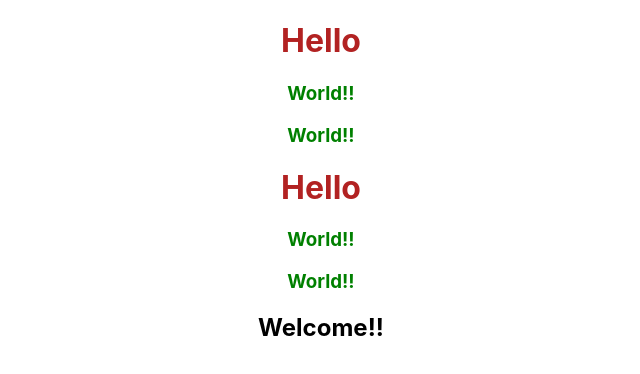
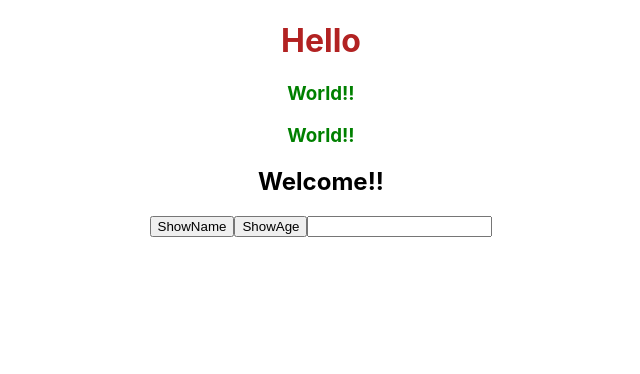
Before and after one commit to cjy324/react_exam, a React (Create React App) app: page / in a window 1280 px wide. Shown: the top 374 px of the page, without its empty margins (319-959 px from the left). Built offline with nearby package versions, Linux system fonts and the light colour scheme.

Commit message:
21.06.02 이벤트 처리 기초

```diff
--- a/src/App.js
+++ b/src/App.js
@@ -1,5 +1,6 @@
 import './App.css';
 import Hello from './component/Hello';
+import Event from './component/Event';
 import Welcome from './component/Welcome';
 
 //함수형 컴포넌트
@@ -33,8 +34,8 @@ function App() {
       <a href={naver.url} target="_blank">{naver.name}</a> */}
 
       <Hello />
-      <Hello />
       <Welcome />
+      <Event />
     </div>
   );
 }
--- /dev/null
+++ b/src/component/Event.js
@@ -0,0 +1,27 @@
+export default function Event (){
+
+  function showName(){
+    alert('showName!!')
+  };
+
+  function showAge(age){
+    alert(age)
+  };
+
+  function showTxt(e){
+    alert(e.target.value)
+  };
+
+
+  return(
+    <div>
+      <button onClick={showName}>ShowName</button>
+
+      <button onClick={() => {
+        showAge(30);
+      }}>ShowAge</button>
+
+      <input type="text" onChange={showTxt} />
+    </div>
+  )
+};
```
